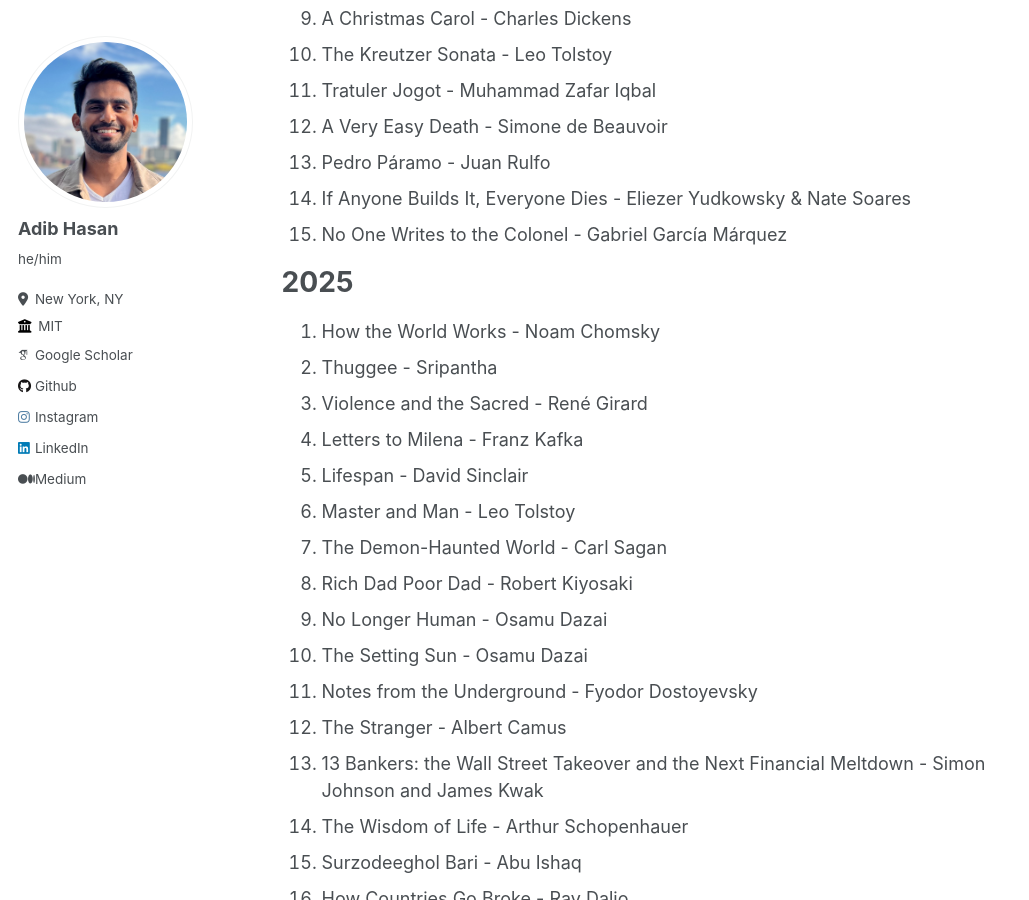
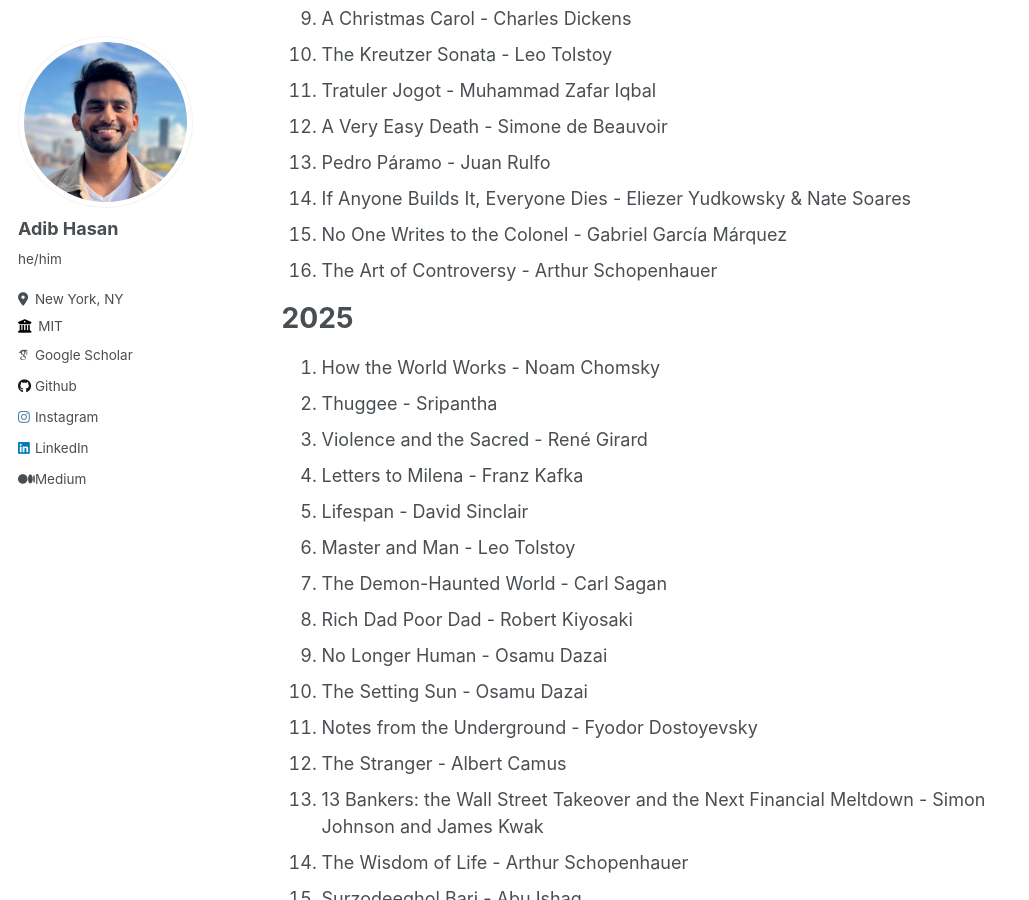
Before and after one commit to Neehan/neehan.github.io, a Jekyll site: the page built from _pages/reading.md, in a window 1280 px wide and 900 px high, scrolled down 623 px. Shown: the whole window, without its empty margins (0-1029 px from the left). Built offline with Jekyll 4.4.1, drawn with Linux system fonts in a browser that asks for light colours; some web fonts are replaced.

Commit message:
Update reading.md

```diff
--- a/_pages/reading.md
+++ b/_pages/reading.md
@@ -24,6 +24,7 @@ Here is what I am currently reading:
 13. Pedro Páramo - Juan Rulfo
 14. If Anyone Builds It, Everyone Dies - Eliezer Yudkowsky & Nate Soares
 15. No One Writes to the Colonel - Gabriel García Márquez
+16. The Art of Controversy - Arthur Schopenhauer
 
 # 2025
 1. How the World Works - Noam Chomsky
```
